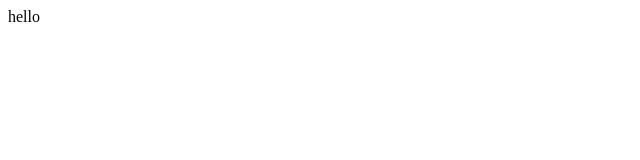
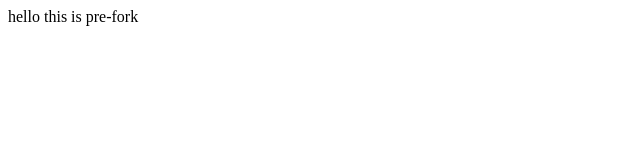
Before and after one commit to alisavino/personalwebsite, a plain HTML site: page hello.html in a window 1280 px wide. Shown: the whole page, without its empty margins (0-640 px from the left). Drawn offline with Linux system fonts and the light colour scheme.

Commit message:
commit a change before forking

```diff
--- a/hello.html
+++ b/hello.html
@@ -1,3 +1,3 @@
 <html>
-hello
+hello this is pre-fork
 </html>
```
